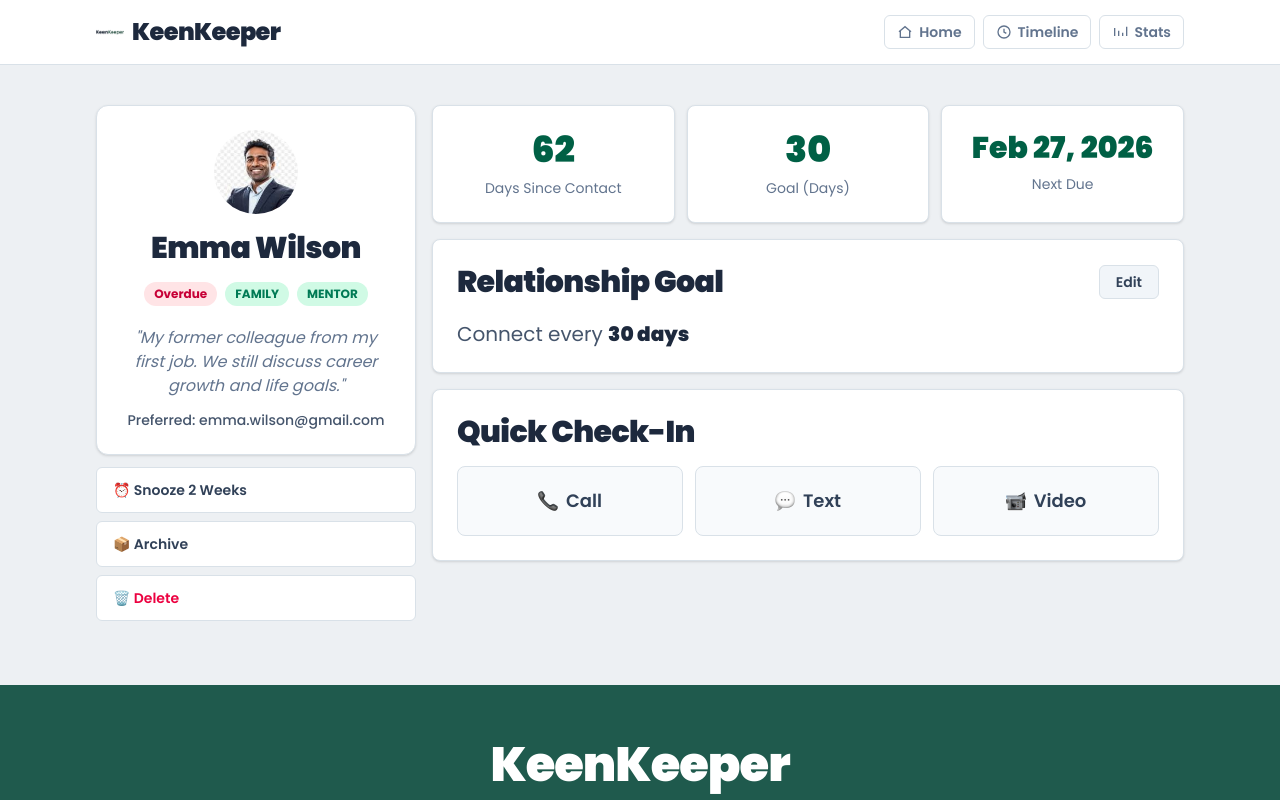
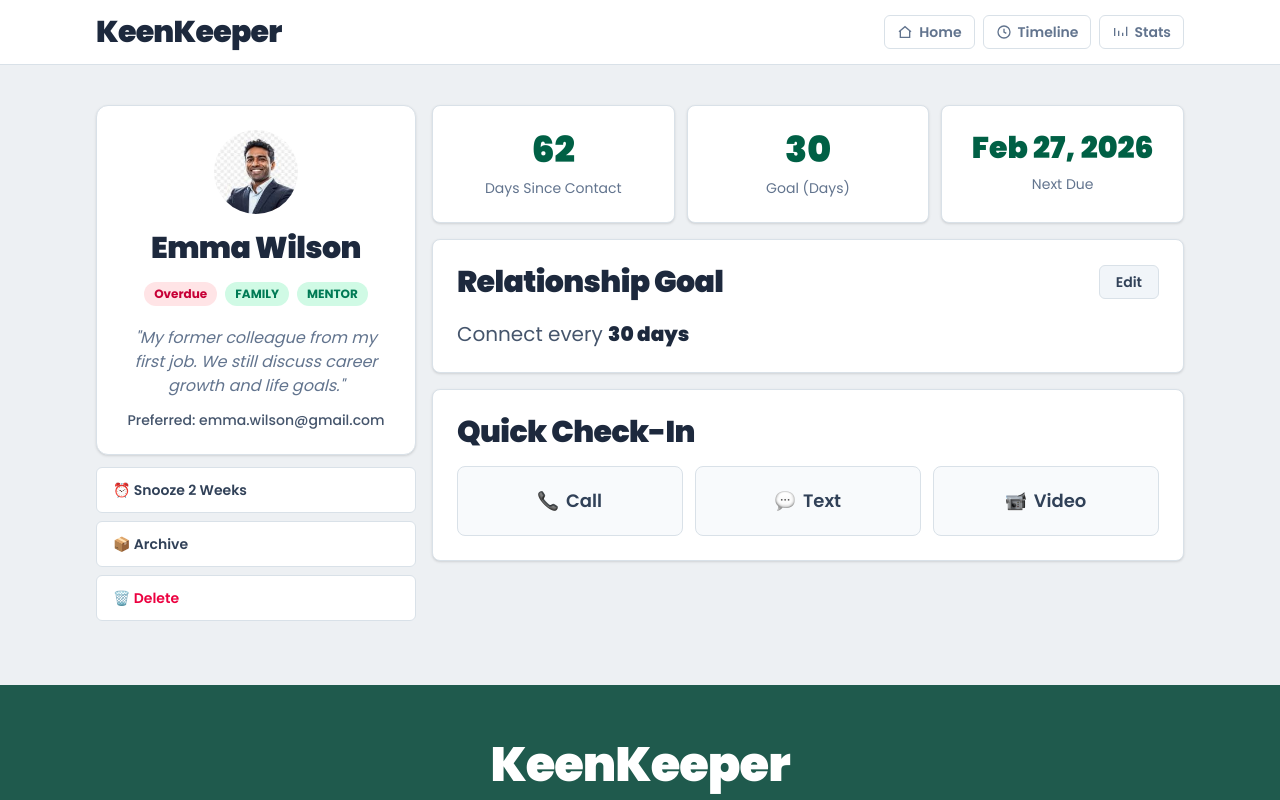
Before and after one commit to mdrifat107590/KeenKeeper-Keep-Your-Friendships-Alive, a Next.js app: page /friends/1 in a window 1280 px wide. Shown: the top 800 px of the page. Built offline with nearby package versions, Linux system fonts and the light colour scheme.

Commit message:
fix: clean navbar brand and friend avatar styles

```diff
--- a/src/app/friends/[id]/page.js
+++ b/src/app/friends/[id]/page.js
@@ -23,7 +23,7 @@ export default async function FriendDetailsPage({ params }) {
               alt={friend.name}
               width={84}
               height={84}
-              className="mx-auto h-[84px] w-[84px] rounded-full object-cover"
+              className="mx-auto h-21 w-21 rounded-full object-cover"
             />
             <h1 className="mt-4 text-center text-3xl font-black text-slate-800">{friend.name}</h1>
 
--- a/src/components/layout/Navbar.js
+++ b/src/components/layout/Navbar.js
@@ -1,6 +1,5 @@
 "use client";
 
-import Image from "next/image";
 import Link from "next/link";
 import { usePathname } from "next/navigation";
 
@@ -45,9 +44,8 @@ export function Navbar() {
   return (
     <header className="border-b border-slate-200 bg-white">
       <div className="mx-auto flex h-16 w-full max-w-6xl items-center justify-between px-4 sm:px-6 lg:px-8">
-        <Link href="/" className="flex items-center gap-2">
-          <Image src="/assets/icon/logo.png" alt="KeenKeeper logo" width={28} height={28} priority />
-          <span className="text-2xl font-black tracking-tight text-slate-800">KeenKeeper</span>
+        <Link href="/" className="text-3xl font-black tracking-tight text-slate-800">
+          KeenKeeper
         </Link>
 
         <nav className="flex items-center gap-2">
```
